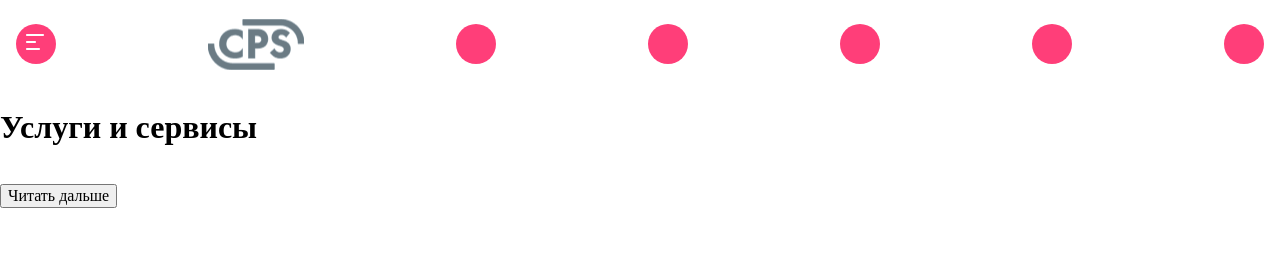
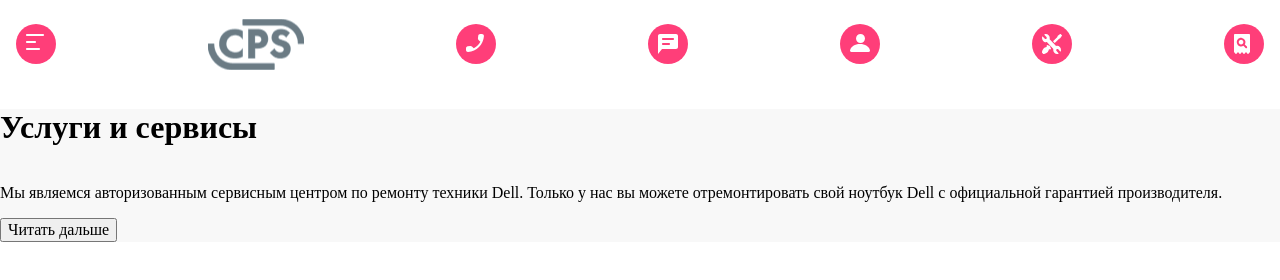
Before and after one commit to DyremaR92/JM-1.3, a plain HTML site: page index.html in a window 1280 px wide. Drawn offline with Linux system fonts and the light colour scheme.

Commit message:
fix main menu

```diff
--- a/css/style.css
+++ b/css/style.css
@@ -20,7 +20,9 @@ li {
 }
 
 .main-menu__item {
-    position: relative;
+    display: flex;
+    align-items: center;
+    justify-content: center;
     height: 40px;
     width: 40px;
     background-color: #FF3E79;
@@ -30,19 +32,20 @@ li {
 .main-menu__logo {
     width: 96px;
     height: 51px;
-    background: url("../icons/logo.png") no-repeat center center;
+    background: url("../icons/main-menu/logo.png") no-repeat center center;
 }
 
 .main-menu__icon {
-    position: absolute;
-    top: 10px;
-    left: 10px;
     height: 20px;
     width: 20px;
 }
 
 .main-title {
 
+}
+
+main {
+    background-color: #F8F8F8;
 }
 
 
--- a/index.html
+++ b/index.html
@@ -15,33 +15,33 @@
             <ul class="main-menu">
                 <li class="main-menu__item">
                     <div class="main-menu__icon">
-                        <a href="#"><img src="icons/hamburger.svg" alt="hamburger-menu"></a>
+                        <a href="#"><img src="icons/main-menu/hamburger.svg" alt="hamburger menu"></a>
                     </div>
                 </li>
                 <li class="main-menu__logo"></li>
                 <li class="main-menu__item">
                     <div class="main-menu__icon">
-                        <a href="#"><img src="" alt=""></a>
+                        <a href="#"><img src="icons/main-menu/phone.svg" alt="call"></a>
                     </div>
                 </li>
                 <li class="main-menu__item">
                     <div class="main-menu__icon">
-                        <a href="#"><img src="" alt=""></a>
+                        <a href="#"><img src="icons/main-menu/chat.svg" alt="chat"></a>
                     </div>
                 </li>
                 <li class="main-menu__item">
                     <div class="main-menu__icon">
-                        <a href="#"><img src="" alt=""></a>
+                        <a href="#"><img src="icons/main-menu/person.svg" alt="profile"></a>
                     </div>
                 </li>
                 <li class="main-menu__item">
                     <div class="main-menu__icon">
-                        <a href="#"><img src="" alt=""></a>
+                        <a href="#"><img src="icons/main-menu/tools.svg" alt="repair"></a>
                     </div>
                 </li>
                 <li class="main-menu__item">
                     <div class="main-menu__icon">
-                        <a href="#"><img src="" alt=""></a>
+                        <a href="#"><img src="icons/main-menu/search.svg" alt="check status"></a>
                     </div>
                 </li>
             </ul>
@@ -59,7 +59,7 @@
 
         <article class="self-info">
             <p class="self-info__main-text main-text">
-
+                Мы являемся авторизованным сервисным центром по ремонту техники Dell. Только у нас вы можете отремонтировать свой ноутбук Dell с официальной гарантией производителя.
             </p>
 
             <button class="button">Читать дальше</button>
```
Also changed, not shown: icons/Block4 (Copy) (3)/ic/Group 2.svg (deleted), icons/main-menu/chat.svg (renamed from icons/Block4 (Copy) (1)/ic/icon.svg), icons/main-menu/hamburger.svg (renamed from icons/hamburger.svg), icons/main-menu/logo.png (renamed from icons/logo.png), icons/main-menu/person.svg (renamed from icons/Block4 (Copy) (2)/ic/Group 2.svg), icons/main-menu/phone.svg (renamed from icons/phone.svg), icons/main-menu/search.svg (renamed from icons/Block4 (Copy) (5)/ic/icon.svg), icons/main-menu/tools.svg (renamed from icons/Block4 (Copy) (4)/ic/Group.svg).
